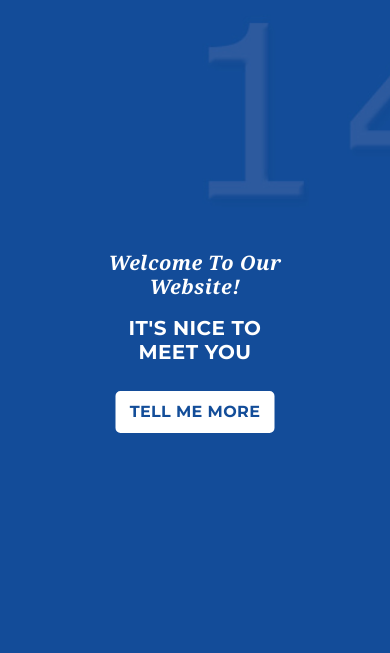
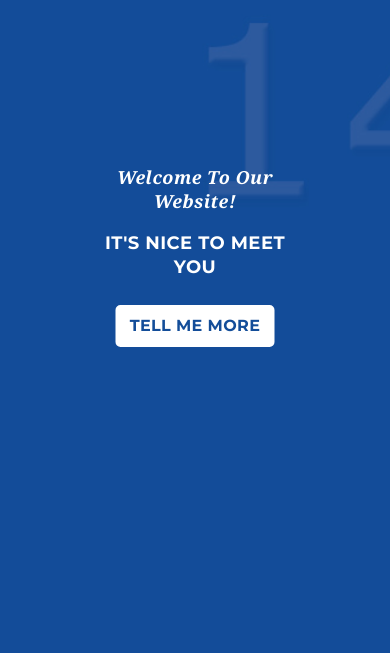
Before and after one commit to stobinet/landing-page, a website: page index.html in a window 390 px wide. Shown: the part 188-841 px from the top of the page. Drawn offline with nearby package versions, Linux system fonts and the light colour scheme; files that its build step writes are made by us from their sources.

Commit message:
Modify style file in RWD part

```diff
--- a/sass/style.scss
+++ b/sass/style.scss
@@ -245,13 +245,13 @@ button {
 @media screen and (max-width: 767px) {
 
 h1 span, h3 {
-    font-size: 20px;
+    font-size: 18px;
     margin: 0;
     padding: 0;
-    line-height: 24px;
+    line-height: 18px;
 }
 h2  {
-    font-size: 20px;
+    font-size: 18px;
 }
 nav ul {
     display: inline-block;
@@ -261,6 +261,10 @@ nav ul {
 nav img {
     width: 80px;
     height: 30px;
+}
+.caption {
+    position: absolute;
+    top: 40%;
 }
 button {
     padding: 10px 10px;
@@ -316,6 +320,10 @@ nav ul li a {
     font-size: 18px;
     font-weight: 700;
 }
+.caption {
+    position: absolute;
+    top: 30%;
+}
 .caption, h2 {
     line-height: 44px;
 }
```
